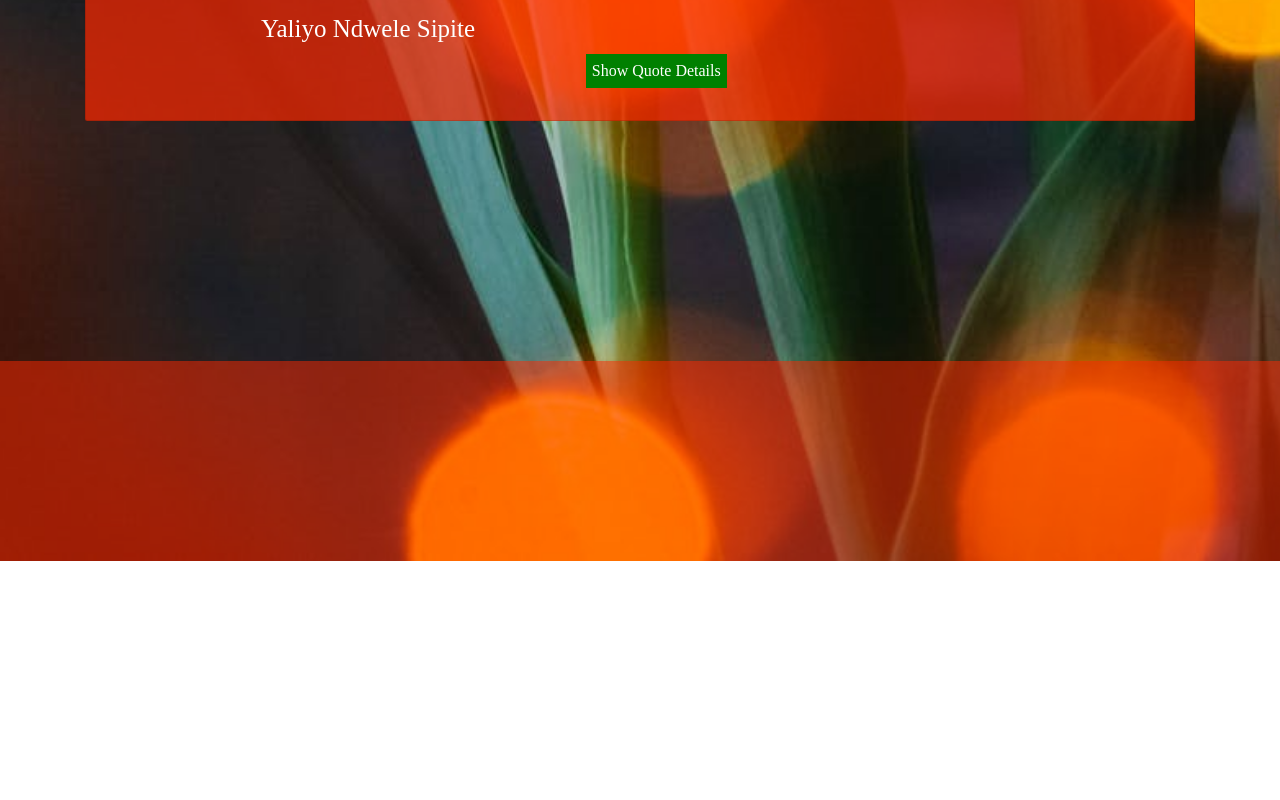
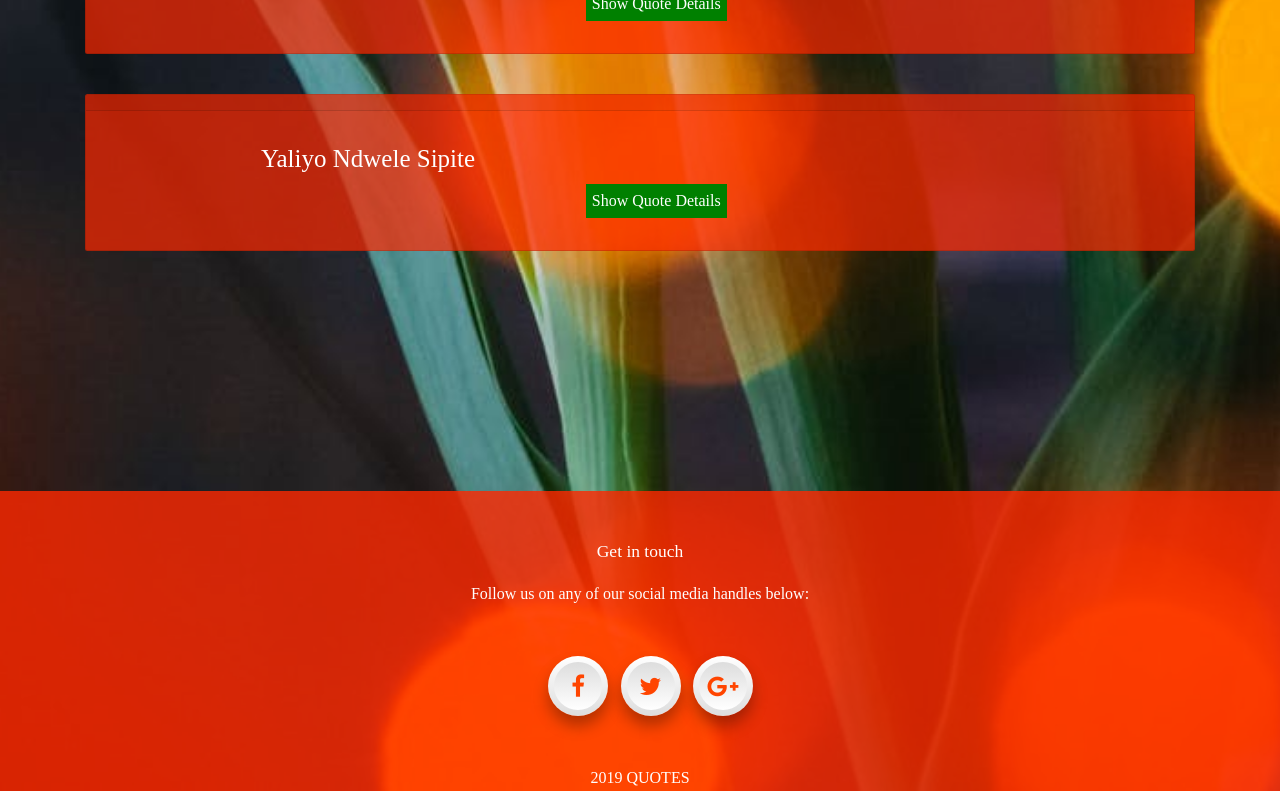
Before and after one commit to naisenyamungai/Quotes-Creation, an Angular app: page / in a window 1280 px wide. Shown: the part 1489-2289 px from the top of the page. Before the commit the page ends 2050 px from the top, so only its background shows below. Built offline with nearby package versions, Linux system fonts and the light colour scheme; a web font is replaced by a local one.

Commit message:
disable submit buttom if the form is not validated

```diff
--- a/src/app/highlight.directive.ts
+++ b/src/app/highlight.directive.ts
@@ -5,16 +5,18 @@ import { Directive, ElementRef, HostListener } from '@angular/core';
 })
 export class HighlightDirective {
 
-  constructor(private elem:ElementRef) {}
+  constructor(private elem:ElementRef) {
+    this.elem.nativeElement.style.backgroundcolor="blue";
+  }
 
   @HostListener("click") upVotes() {
-    this.highlight("highlight")
+    this.highlight("blue")
   }
   @HostListener("dblclick") onDoubleClicks() {
-    this.highlight("highlight")
+    this.highlight("none")
   }
-  private highlight(highlight:string){
-    this.elem.nativeElement.style.backgroundColor="blue";
+  private highlight(action:string){
+    this.elem.nativeElement.style.backgroundColor=action;
   }
 
 }
--- a/src/app/quote-details/quote-details.component.html
+++ b/src/app/quote-details/quote-details.component.html
@@ -4,10 +4,5 @@
   </p>
 </div>
 <p>Uploaded {{quote.completeDate|dateCount}} days</p>-->
-<div class="buttons">
-  <div class="row">
-    <div class="col-md-6">
-      <button id="deleteButton" (click)='quoteDelete(true)'>Delete Quote</button>
-    </div>
-  </div>
-</div>
+
+<button id="deleteButton" (click)='quoteDelete(true)'>Delete Quote</button>
--- a/src/app/quote-form/quote-form.component.html
+++ b/src/app/quote-form/quote-form.component.html
@@ -1,7 +1,7 @@
 <div class="container-fluid">
   <div class="row">
     <div class="col-md-12">
-      <form (ngSubmit)='submitQuote()' #quoteForm='ngForm'>
+      <form (ngSubmit)='onsubmitQuote()' #quoteForm='ngForm'>
         <div class="form-group">
           <label for="author">Author</label>
           <input type="text" required class="form-control" id="complete" [(ngModel)]="newQuote.author" name="author" #author="ngModel" required>
@@ -30,7 +30,7 @@
             <p>Complete Date is Required</p>
           </div>
         </div>
-        <button id="submitButton" type="submit" class="btn btn-success btn-lg">Add Quote</button>
+        <button id="submitButton" type="submit" [disabled]="!quoteForm.form.valid" class="btn btn-success btn-lg">Add Quote</button>
       </form>
     </div>
   </div>
--- a/src/app/quote-form/quote-form.component.ts
+++ b/src/app/quote-form/quote-form.component.ts
@@ -10,7 +10,7 @@ export class QuoteFormComponent implements OnInit {
   newQuote = new Quote(0, "", "", "", new Date() );
   @Output() addQuote = new EventEmitter<Quote>();
 
-  submitQuote(){
+  onsubmitQuote(){
     this.addQuote.emit(this.newQuote);
     this.newQuote = new Quote(0, "", "", "", new Date() );
   }
--- a/src/app/quote/quote.component.css
+++ b/src/app/quote/quote.component.css
@@ -5,12 +5,14 @@ body{
     background-repeat: no-repeat;
     background-position: center;
     color:white;
+    width:100%;
+
 }
 .header{
     text-align: center;
     padding:35px;
     color:white;
-    background-color:rgba(255,40,0,0.4);
+    background-color:rgba(225, 40, 0, 0.6);
     height:200px;
     margin-bottom:70px;
 }
@@ -25,14 +27,14 @@ body{
 
 }
 
-.contents{
+/*.contents{
     height:600px;
     font-size:22px;
     margin-top:30px;
     background-color:rgba(255,40,0,0.3);
     overflow:scroll;
 
-}
+}*/
 
 #detailsButton{
     margin-left:20%;
@@ -43,6 +45,7 @@ body{
 }
 
 hr{
+    margin-top:100px;
     border: 1px solid grey;
     margin-bottom:80px;
 }
@@ -50,13 +53,13 @@ hr{
 #form-details{
     width:100%;
     height:300px;
-    margin-bottom:180px;
+    margin-bottom:220px;
 }
 
 footer{
     margin-top:200px;
-    background-color:rgba(255,40,0,0.5);
-    height:200px;
+    background-color:rgba(255,40,0,0.8);
+    height:300px;
 }
 
 #myCard{
@@ -104,3 +107,66 @@ footer{
     margin-left:70%;
     margin-top:10px;
 }
+
+#icons{
+    margin-top:10px;
+    color:white;
+    margin-left:10%;
+    margin-bottom:20px;
+}
+
+#icons .col-md-2{
+    padding-left:50px;
+    padding-top:30px;
+    padding-bottom:30px;
+}
+
+#icons a {
+    position: relative;
+    width:60px;
+    height:60px;
+    display:block;
+    text-align:center;
+    margin:0 10px;
+    border-radius: 50%;
+    padding: 6px;
+    box-sizing: border-box;
+    text-decoration:none;
+    box-shadow: 0 10px 15px rgba(0,0,0,0.3);
+    background: linear-gradient(0deg, #ddd, #fff);
+    transition: .5s;
+   }
+
+#icons a .fa {
+    width: 100%;
+    height:100%;
+    display:block;
+    background: linear-gradient(0deg, #fff, #ddd);
+    border-radius: 50%;
+    line-height: calc(60px - 12px);
+    font-size:24px;
+    color:orangered;
+    transition: .5s;
+   }
+
+#year p{
+    /*padding-top:20px;*/
+    text-align:center;
+    /*padding-bottom:20px;
+    margin-top:0px;
+    margin-bottom:0px;
+    height:70px;*/
+
+}
+
+.footer p{
+    font-size:16px;
+    text-align:center;
+
+}
+
+.footer h3{
+    text-align:center;
+    padding-top:50px;
+    margin-top: 0;
+}
--- a/src/app/quote/quote.component.html
+++ b/src/app/quote/quote.component.html
@@ -39,8 +39,8 @@
           <h2 *ngIf="showDetails">{{quote.author}}</h2>
         </div>
         <div class="card-body">
-          <h1>{{quote.quote}}</h1>
-          <button id="detailsButton" (click) = 'toggleQuote()'>{{showDetails? "Hide": "Show"}} Quote Details</button>
+          <h1 id="{{i}}" appHighlight>{{quote.quote}}</h1>
+          <button id="detailsButton" (click) = 'toggleDetails(i)'>{{showDetails? "Hide": "Show"}} Quote Details</button>
         </div>
         <div class="card-footer" *ngIf="showDetails">
           <div class="row">
@@ -64,13 +64,37 @@
           </div>
           <div class="row">
             <div class="deleteQuote">
-              <app-quote-details [quote]='quote' (isComplete)= 'deleteQuote'></app-quote-details>
+              <app-quote-details [quote]='quote' (isComplete)= 'deleteQuote($event,i)'></app-quote-details>
             </div>
           </div>
         </div>
       </div>
   </div>
   <footer>
-
+      <div class="footer">
+          <h3>Get in touch </h3>
+          <br>
+          <p>Follow us on any of our social media handles below:</p>
+          <div class="row justify-content-center">
+              <div id="icons">
+                  <div class="col-md-2">
+                      <a href="#"><i class="fa fa-facebook" aria-hidden="true"></i></a>
+                  </div>
+                  <div class="col-md-2">
+                      <a href="#"><i class="fa fa-twitter" aria-hidden="true"></i></a>
+                  </div>
+                  <div class="col-md-2">
+                      <a href="#"><i class="fa fa-google-plus" aria-hidden="true"></i></a>
+                  </div>
+              </div>
+          </div>
+          <div class="row justify-content-center">
+              <div id="year">
+                  <div class="col-md-12">
+                      <p>2019 QUOTES</p>
+                  </div>
+              </div>
+          </div>
+      </div>
   </footer>
 </body>
--- a/src/app/quote/quote.component.ts
+++ b/src/app/quote/quote.component.ts
@@ -26,14 +26,14 @@ export class QuoteComponent implements OnInit {
 
   deleteQuote(isComplete,index){
     if(isComplete){
-      let toDelete = confirm('Are you sure you want to delete this Quote? ${this.quotes[index].quote}')
+      let toDelete = confirm('Are you sure you want to delete this Quote?')
         if(toDelete){
           this.quotes.splice(index,1)
         }
     }
   }
 
-  toggleQuote(){
+  toggleDetails(index){
     this.showDetails = !this.showDetails;
   }
 
```
